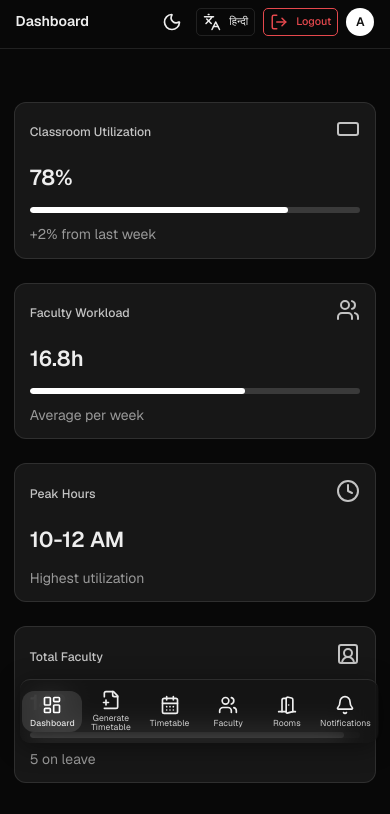
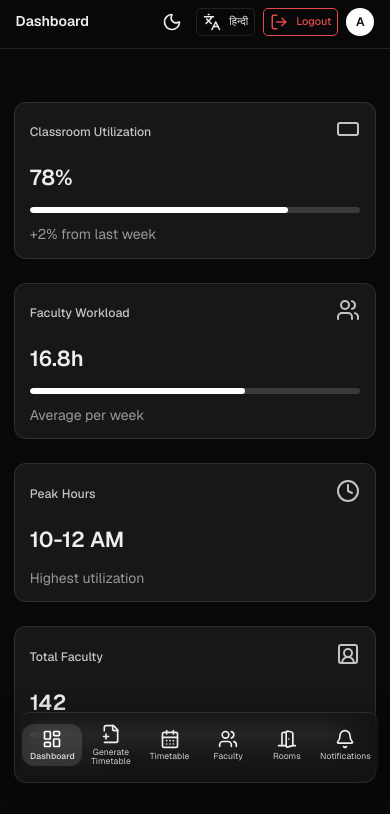
Before and after one commit to Shourya523/EduSch-Frontend, a React (Vite) app: page /admin-dashboard in a window 390 px wide. Shown: the top 814 px of the page. Built offline with nearby package versions, Linux system fonts and the light colour scheme.

Commit message:
Shourya added new pages and new popups

```diff
--- a/src/components/SideBar-student.css
+++ b/src/components/SideBar-student.css
@@ -144,7 +144,7 @@ body {
         /* --- Positioning & Sizing --- */
         width: 100%;
         position: fixed;
-        bottom: 12vh;
+        bottom: 8vh;
         left: 2%;
         right: 0;
         transform: none; /* Removed centering */
--- a/src/components/SideBar.css
+++ b/src/components/SideBar.css
@@ -218,7 +218,7 @@ body {
     /* --- Full Width & Position --- */
     width: 100%;
     position: fixed;
-    bottom:12vh;
+    bottom:8vh;
     left: 2%;
     right: 0;
     transform: none; /* Removed centering */
```
